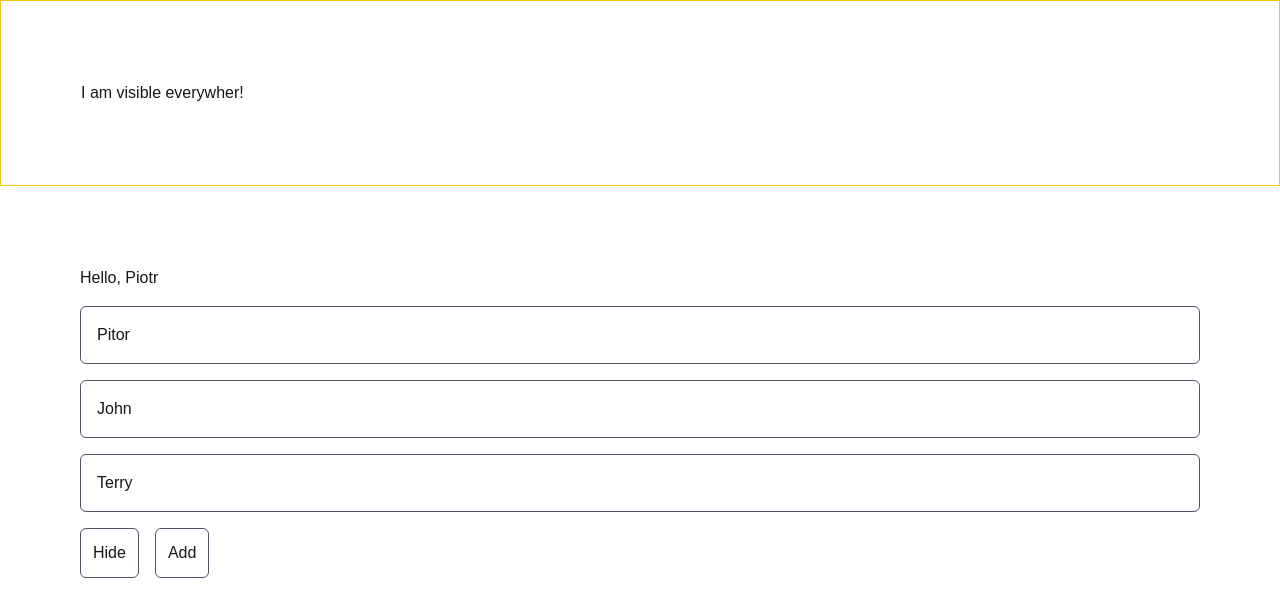
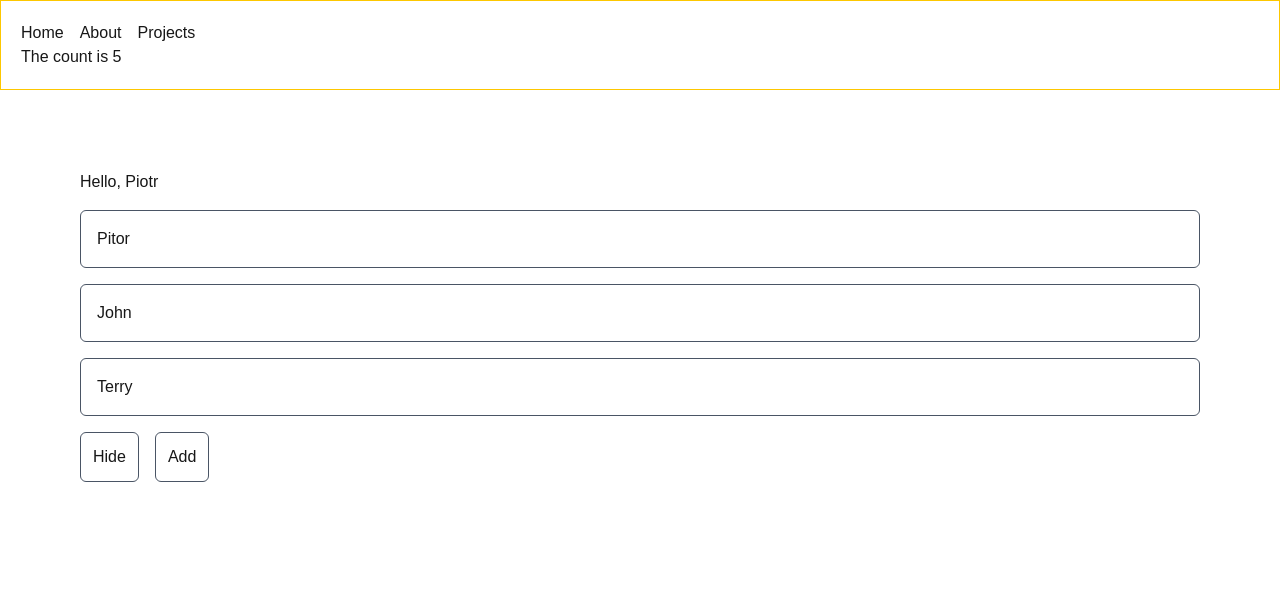
Before and after one commit to ShamsulArifin/next14-blog, a Next.js app: page / in a window 1280 px wide. Shown: the top 616 px of the page. Built offline with nearby package versions, Linux system fonts and the light colour scheme.

Commit message:
17. Links and Navigation

```diff
--- a/app/layout.js
+++ b/app/layout.js
@@ -1,5 +1,6 @@
 import { Geist, Geist_Mono } from "next/font/google";
 import "./globals.css";
+import Header from "@/components/header";
 
 const geistSans = Geist({
   variable: "--font-geist-sans",
@@ -22,7 +23,7 @@ export default function RootLayout({ children }) {
       <body
         className={`${geistSans.variable} ${geistMono.variable} antialiased`}
       >
-      <header className="p-20 border border-yellow-400"> I am visible everywher!</header>
+      <Header/>
       <main>
         {children}
       </main>
--- /dev/null
+++ b/components/counter.js
@@ -0,0 +1,10 @@
+'use client'
+import { useState } from 'react';
+
+export default function Counter() {
+  const [count, setCount] = useState(0);
+setTimeout(() => setCount(count + 1), 1000)
+	return(
+		<>The count is {count}</>
+	)
+}
--- /dev/null
+++ b/components/header.js
@@ -0,0 +1,21 @@
+import Counter from './counter';
+import Link from 'next/link';
+
+export default function Header() {
+  return (
+    <header className='p-5 border border-yellow-400'>
+      <ul className='flex space-x-4'>
+        <li>
+          <Link href='/'>Home</Link>
+        </li>
+        <li>
+          <Link href='/about'>About</Link>
+        </li>
+        <li>
+          <Link href='/about/projects'>Projects</Link>
+        </li>
+      </ul>
+      <Counter />
+    </header>
+  );
+}
```
